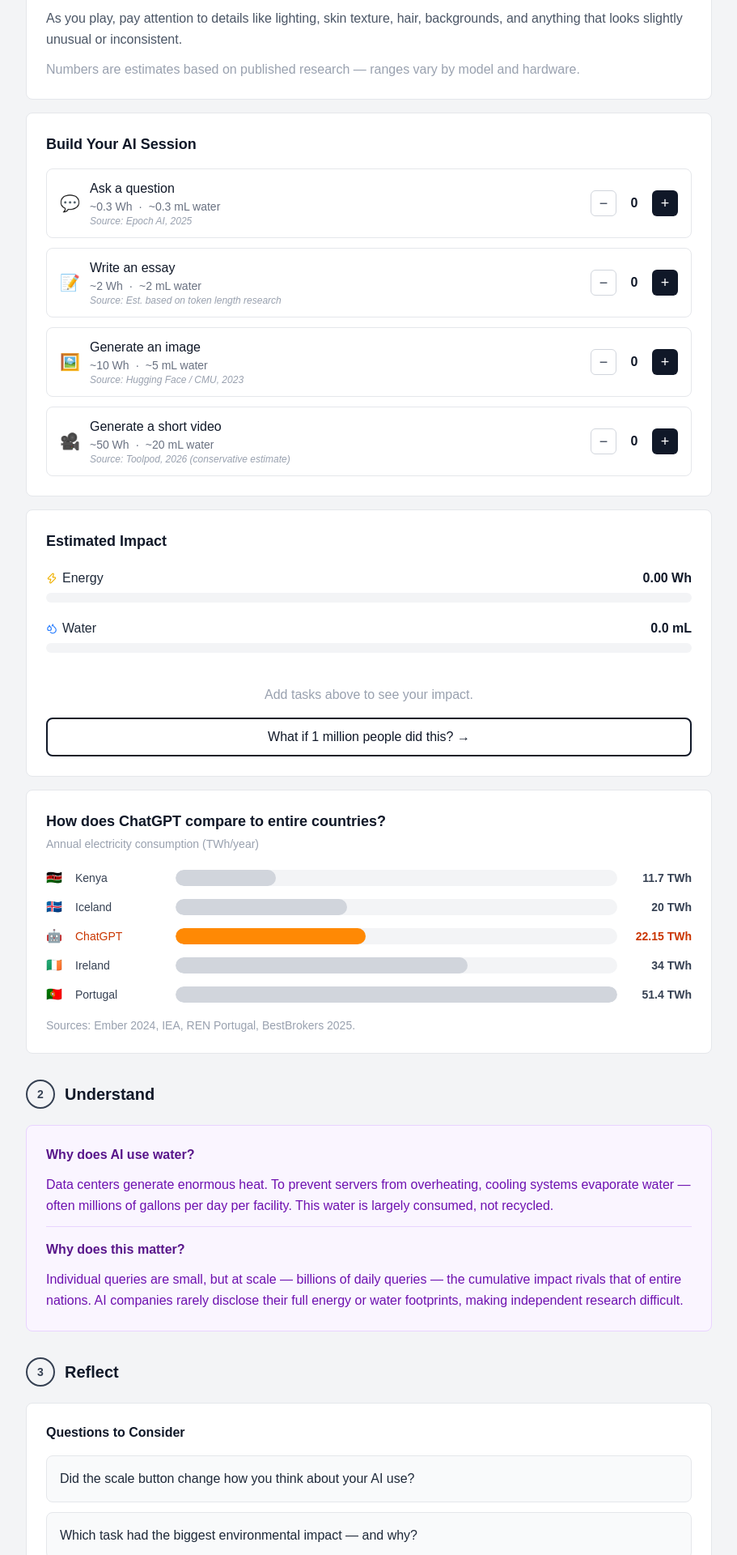
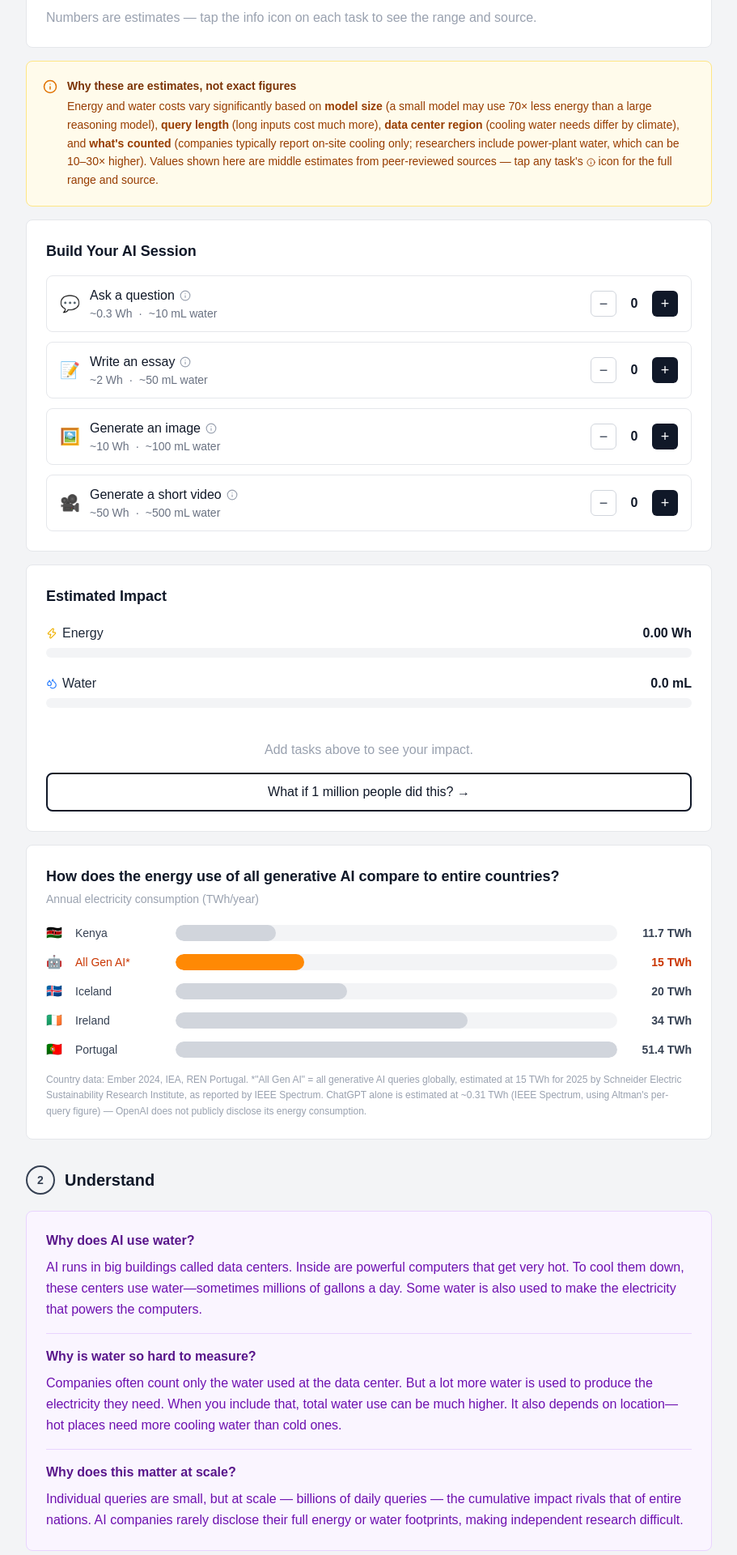
Before and after one commit to catebarry/ai-literacy-site, a Next.js app: page /modules/environment in a window 1280 px wide. Shown: the part 460-2380 px from the top of the page at 81% size, without its empty margins (184-1095 px from the left). Built offline with nearby package versions, Linux system fonts and the light colour scheme.

Commit message:
updated environmental module

```diff
--- a/app/modules/environment/page.tsx
+++ b/app/modules/environment/page.tsx
@@ -2,63 +2,103 @@
 
 import { useState } from "react";
 import Link from "next/link";
-import { ArrowLeft, BookOpen, CheckCircle, Zap, Droplets } from "lucide-react";
+import { ArrowLeft, BookOpen, CheckCircle, Zap, Droplets, Info } from "lucide-react";
 
 type Task = {
   name: string;
   emoji: string;
   energy: number; // Wh
+  energyNote: string;
   water: number;  // mL
+  waterNote: string;
   source: string;
 };
+
+// ─── NOTES ON ESTIMATES ────────────────────────────────────────────────────
+//
+// ENERGY: Values are based on inference (query-time) compute only.
+//   • "Ask a question": ~0.3 Wh for a typical GPT-4o query (~500 output tokens).
+//     Source: Epoch AI (2025). The 2025 arxiv paper "How Hungry is AI?" (Jegham et al.)
+//     finds ~0.43 Wh for a short GPT-4o query. Reasoning models (o1, o3) can exceed
+//     33 Wh per long prompt — over 70× more than the simple figure shown here.
+//   • "Write an essay": ~2 Wh reflects a query with ~10,000 input tokens (~200 pages).
+//     Epoch AI estimates ~2.5 Wh for that scale; 2 Wh is a reasonable lower bound.
+//   • "Generate an image": 1–11 Wh depending on model size and resolution.
+//     Hugging Face/CMU (Luccioni et al., 2023) found Stable Diffusion XL uses
+//     ~10 Wh per image; more efficient models use ~1–2 Wh.
+//   • "Generate a short video": Rough estimate; video generation benchmarks are sparse.
+//     Treat as an order-of-magnitude figure.
+//
+// WATER: This is where uncertainty is widest.
+//   • Company-disclosed figures (e.g., Google's 0.26 mL per Gemini query) count
+//     only on-site cooling water — they exclude the water used in power generation.
+//   • Academic research (Li et al. 2023, "Making AI Less Thirsty") includes both
+//     on-site and power-plant cooling and estimates 10–25 mL per query for older
+//     GPT-3-era infrastructure. Independent analyses of modern models suggest ~5 mL
+//     (NIAIS report). The values below use ~10 mL for a simple query as a
+//     research-consensus middle estimate; real figures vary by region (water-intensive
+//     fossil fuel grids vs. hydro), data center cooling technology, and model size.
+//   • Water usage is poorly disclosed. Very few AI companies report full lifecycle
+//     water footprints, making independent verification difficult.
+//
+// ───────────────────────────────────────────────────────────────────────────
 
 const TASKS: Task[] = [
   {
     name: "Ask a question",
     emoji: "💬",
     energy: 0.3,
-    water: 0.3,
-    source: "Epoch AI, 2025",
+    energyNote: "Range: 0.3–0.5 Wh for standard models; up to 33+ Wh for reasoning models",
+    water: 10,
+    waterNote: "Range: 0.3 mL (company on-site only) to 25 mL (incl. power-plant water)",
+    source: "Epoch AI 2025 (energy); Li et al. 2023 / NIAIS (water)",
   },
   {
     name: "Write an essay",
     emoji: "📝",
     energy: 2,
-    water: 2,
-    source: "Est. based on token length research",
+    energyNote: "Reflects ~10k input tokens + long output; Epoch AI estimates ~2.5 Wh at this scale",
+    water: 50,
+    waterNote: "Scaled proportionally from simple-query estimate; varies significantly by region",
+    source: "Epoch AI 2025 (energy); scaled from Li et al. 2023 (water)",
   },
   {
     name: "Generate an image",
     emoji: "🖼️",
     energy: 10,
-    water: 5,
-    source: "Hugging Face / CMU, 2023",
+    energyNote: "High end of observed range (1–11 Wh); reflects a high-quality/large model",
+    water: 100,
+    waterNote: "Scaled from energy; high compute = high cooling demand",
+    source: "Luccioni et al. 2023, Hugging Face / CMU (energy); proportional estimate (water)",
   },
   {
     name: "Generate a short video",
     emoji: "🎥",
     energy: 50,
-    water: 20,
-    source: "Toolpod, 2026 (conservative estimate)",
+    energyNote: "Rough order-of-magnitude estimate; dedicated video-generation benchmarks are limited",
+    water: 500,
+    waterNote: "Proportional estimate; real figures will vary widely",
+    source: "Conservative estimate based on frame/token scaling (energy & water)",
   },
 ];
 
 // Annual electricity consumption in TWh — sorted ascending
-// Sources: Ember 2024, IEA, REN (Portugal), BestBrokers/Digital Journal (ChatGPT)
+// Country sources: Ember 2024, IEA, REN (Portugal)
+// "All Gen AI" figure: Schneider Electric Sustainability Research Institute (2025),
+// as reported by IEEE Spectrum. OpenAI does not publicly disclose ChatGPT's energy use;
+// IEEE Spectrum estimates ChatGPT alone at ~0.31 TWh using Altman's per-query figure.
 const COUNTRIES = [
     { name: "Kenya", twh: 11.7, flag: "🇰🇪", isAI: false },
+    { name: "All Gen AI*", twh: 15, flag: "🤖", isAI: true },
     { name: "Iceland", twh: 20, flag: "🇮🇸", isAI: false },
-    { name: "ChatGPT", twh: 22.15, flag: "🤖", isAI: true },
     { name: "Ireland", twh: 34, flag: "🇮🇪", isAI: false },
     { name: "Portugal", twh: 51.4, flag: "🇵🇹", isAI: false },
-//    { name: "UK", twh: 310, flag: "🇬🇧", isAI: false },
-//    { name: "Germany", twh: 485, flag: "🇩🇪", isAI: false },
-//    { name: "USA", twh: 4000, flag: "🇺🇸", isAI: false },
   ];
 
 export default function EnvironmentModule() {
   const [counts, setCounts] = useState<Record<string, number>>({});
   const [scaled, setScaled] = useState(false);
+  const [expandedTask, setExpandedTask] = useState<string | null>(null);
 
   const add = (name: string) =>
     setCounts((p) => ({ ...p, [name]: (p[name] || 0) + 1 }));
@@ -127,36 +167,50 @@ export default function EnvironmentModule() {
             add up — then hit the scale button to see what happens when a million
             people do the same thing.
           </p>
-          <p className="text-base text-gray-600 leading-relaxed mb-3">
-            As you play, pay attention to details like lighting, skin texture, hair,
-            backgrounds, and anything that looks slightly unusual or inconsistent.
-          </p>
           <p className="text-base text-gray-400">
-            Numbers are estimates based on published research — ranges vary by model and hardware.
+            Numbers are estimates — tap the info icon on each task to see the range and source.
           </p>
         </div>
 
+        {/* Nuance disclaimer */}
+        <div className="bg-amber-50 border border-amber-200 rounded-lg p-5 mb-4">
+          <div className="flex items-start gap-3">
+            <Info size={18} className="text-amber-600 mt-0.5 shrink-0" />
+            <div>
+              <p className="text-sm font-semibold text-amber-900 mb-1">Why these are estimates, not exact figures</p>
+              <p className="text-sm text-amber-800 leading-relaxed">
+                Energy and water costs vary significantly based on <strong>model size</strong> (a small model may use 70× less energy than a large reasoning model), <strong>query length</strong> (long inputs cost much more), <strong>data center region</strong> (cooling water needs differ by climate), and <strong>what's counted</strong> (companies typically report on-site cooling only; researchers include power-plant water, which can be 10–30× higher). Values shown here are middle estimates from peer-reviewed sources — tap any task&apos;s <Info size={11} className="inline" /> icon for the full range and source.
+              </p>
+            </div>
+          </div>
+        </div>
 
         {/* Task Builder */}
         <div className="bg-white border border-gray-200 rounded-lg p-6 mb-4">
           <p className="text-lg font-semibold text-gray-900 mb-4">Build Your AI Session</p>
           <div className="space-y-3">
             {TASKS.map((task) => (
-              <div
-                key={task.name}
-                className="flex items-center justify-between border border-gray-200 rounded-lg px-4 py-3"
+              <div key={task.name} className="border border-gray-200 rounded-lg overflow-hidden">
+                <div className="flex items-center justify-between px-4 py-3">
+                  <div className="flex items-center gap-3 flex-1 min-w-0">
+                    <span className="text-xl shrink-0">{task.emoji}</span>
+                    <div className="min-w-0">
+                      <div className="flex items-center gap-1.5">
+                        <p className="text-base font-medium text-gray-900">{task.name}</p>
+                        <button
+                          onClick={() => setExpandedTask(expandedTask === task.name ? null : task.name)}
+                          className="text-gray-400 hover:text-gray-600 transition-colors"
+                          aria-label="Show details"
                         >
-                <div className="flex items-center gap-3">
-                  <span className="text-xl">{task.emoji}</span>
-                  <div>
-                    <p className="text-base font-medium text-gray-900">{task.name}</p>
+                          <Info size={14} />
+                        </button>
+                      </div>
                       <p className="text-sm text-gray-500">
                         ~{task.energy} Wh &nbsp;·&nbsp; ~{task.water} mL water
                       </p>
-                    <p className="text-xs text-gray-400 italic">Source: {task.source}</p>
                     </div>
                   </div>
-                <div className="flex items-center gap-3">
+                  <div className="flex items-center gap-3 shrink-0">
                     <button
                       onClick={() => remove(task.name)}
                       className="w-8 h-8 flex items-center justify-center border border-gray-300 text-gray-700 rounded-md hover:bg-gray-100 text-lg font-medium"
@@ -173,6 +227,25 @@ export default function EnvironmentModule() {
                       +
                     </button>
                   </div>
+                </div>
+
+                {/* Expanded detail panel */}
+                {expandedTask === task.name && (
+                  <div className="border-t border-gray-100 bg-gray-50 px-4 py-3 space-y-2">
+                    <div>
+                      <span className="text-xs font-semibold text-yellow-700">⚡ Energy range: </span>
+                      <span className="text-xs text-gray-600">{task.energyNote}</span>
+                    </div>
+                    <div>
+                      <span className="text-xs font-semibold text-blue-700">💧 Water range: </span>
+                      <span className="text-xs text-gray-600">{task.waterNote}</span>
+                    </div>
+                    <div>
+                      <span className="text-xs font-semibold text-gray-500">Source: </span>
+                      <span className="text-xs text-gray-400 italic">{task.source}</span>
+                    </div>
+                  </div>
+                )}
               </div>
             ))}
           </div>
@@ -226,7 +299,7 @@ export default function EnvironmentModule() {
             <div className="h-3 bg-gray-100 rounded-full overflow-hidden">
               <div
                 className="h-full bg-blue-400 rounded-full transition-all duration-500"
-                style={{width: `${hasAny ? logBar(totalWater, scaled ? 20_000_000 : 20000) : 0}%`}}
+                style={{width: `${hasAny ? logBar(totalWater, scaled ? 500_000_000 : 500_000) : 0}%`}}
               />
             </div>
           </div>
@@ -296,7 +369,7 @@ export default function EnvironmentModule() {
         {/* Country Comparison */}
         <div className="bg-white border border-gray-200 rounded-lg p-6 mb-4">
           <p className="text-lg font-semibold text-gray-900 mb-1">
-            How does ChatGPT compare to entire countries?
+            How does the energy use of all generative AI compare to entire countries?
           </p>
           <p className="text-sm text-gray-400 mb-5">
             {"Annual electricity consumption (TWh/year)"}
@@ -317,7 +390,8 @@ export default function EnvironmentModule() {
                     className={`h-full rounded-full transition-all duration-700 ${
                       c.isAI ? "bg-orange-400" : "bg-gray-300"
                     }`}
-                    style={{ width: `${(c.twh / maxTwh) * 100}%` }}                  />
+                    style={{ width: `${(c.twh / maxTwh) * 100}%` }}
+                  />
                 </div>
                 <span
                   className={`text-sm w-20 text-right shrink-0 font-semibold ${
@@ -329,8 +403,8 @@ export default function EnvironmentModule() {
               </div>
             ))}
           </div>
-          <p className="text-sm text-gray-400 mt-4">
-            {"Sources: Ember 2024, IEA, REN Portugal, BestBrokers 2025."}
+          <p className="text-xs text-gray-400 mt-4 leading-relaxed">
+            Country data: Ember 2024, IEA, REN Portugal. *"All Gen AI" = all generative AI queries globally, estimated at 15 TWh for 2025 by Schneider Electric Sustainability Research Institute, as reported by IEEE Spectrum. ChatGPT alone is estimated at ~0.31 TWh (IEEE Spectrum, using Altman's per-query figure) — OpenAI does not publicly disclose its energy consumption.
           </p>
         </div>
 
@@ -342,20 +416,34 @@ export default function EnvironmentModule() {
           <h2 className="text-xl font-semibold text-gray-900">Understand</h2>
         </div>
 
-
         {/* Explanation */}
-        <div className="bg-purple-50 border border-purple-200 rounded-lg p-6 mb-4 space-y-3">
-          <p className="text-base font-semibold text-purple-900">
+        <div className="bg-purple-50 border border-purple-200 rounded-lg p-6 mb-4 space-y-4">
+          <div>
+            <p className="text-base font-semibold text-purple-900 mb-2">
               Why does AI use water?
             </p>
             <p className="text-base text-purple-800 leading-relaxed">
-            Data centers generate enormous heat. To prevent servers from overheating,
-            cooling systems evaporate water — often millions of gallons per day per facility.
-            This water is largely consumed, not recycled.
+              AI runs in big buildings called data centers. Inside are powerful computers
+              that get very hot. To cool them down, these centers use water—sometimes millions of gallons a day.
+              Some water is also used to make the electricity that powers the computers.
             </p>
+          </div>
+
           <div className="border-t border-purple-200 pt-4">
-            <p className="text-base font-semibold text-purple-900 mb-3">
-              Why does this matter?
+            <p className="text-base font-semibold text-purple-900 mb-2">
+              Why is water so hard to measure?
+            </p>
+            <p className="text-base text-purple-800 leading-relaxed">
+              Companies often count only the water used at the data center.
+              But a lot more water is used to produce the electricity they need.
+              When you include that, total water use can be much higher.
+              It also depends on location—hot places need more cooling water than cold ones.
+            </p>
+          </div>
+
+          <div className="border-t border-purple-200 pt-4">
+            <p className="text-base font-semibold text-purple-900 mb-2">
+              Why does this matter at scale?
             </p>
             <p className="text-base text-purple-800 leading-relaxed">
               Individual queries are small, but at scale — billions of daily queries — the
@@ -381,6 +469,7 @@ export default function EnvironmentModule() {
               "Did the scale button change how you think about your AI use?",
               "Which task had the biggest environmental impact — and why?",
               "Should AI companies be required to show energy costs before you submit a prompt?",
+              "If company-reported water figures are much lower than academic estimates, who should you trust — and why might companies report differently?",
             ].map((q) => (
               <div
                 key={q}
@@ -392,21 +481,70 @@ export default function EnvironmentModule() {
           </div>
         </div>
 
+        {/* What You Can Do */}
+        <div className="bg-green-50 border border-green-200 rounded-lg p-6 mb-4">
+          <p className="text-base font-semibold text-green-900 mb-4">
+            What You Can Do
+          </p>
+
+          <ul className="space-y-3 text-base text-green-800">
+            <li className="flex items-start gap-2">
+              <span>✓</span>
+              <span>Use AI intentionally instead of automatically</span>
+            </li>
+
+            <li className="flex items-start gap-2">
+              <span>✓</span>
+              <span>Avoid repetitive or unnecessary AI tasks</span>
+            </li>
+
+            <li className="flex items-start gap-2">
+              <span>✓</span>
+              <span>Keep requests simple when possible</span>
+            </li>
+
+            <li className="flex items-start gap-2">
+              <span>✓</span>
+              <span>Remember that small actions add up at scale</span>
+            </li>
+
+          </ul>
+        </div>
+
         {/* Learn More */}
         <div className="bg-white border border-gray-200 rounded-lg p-6 mb-10">
           <p className="text-base font-semibold text-gray-900 mb-4">Learn More</p>
           <div className="space-y-2">
             {[
-              "Epoch AI — How much energy does ChatGPT use? (2025)",
-              "MIT Technology Review — We did the math on AI's energy footprint (2025)",
-              "Google Cloud — Measuring the environmental impact of AI inference (2025)",
+              {
+                label: "Epoch AI — How much energy does ChatGPT use? (2025)",
+                href: "https://epoch.ai/gradient-updates/how-much-energy-does-chatgpt-use",
+              },
+              {
+                label: "MIT Technology Review — We did the math on AI's energy footprint (2025)",
+                href: "https://www.technologyreview.com/2025/05/20/1116327/ai-energy-usage-climate-footprint-big-tech/",
+              },
+              {
+                label: "Li et al. — Making AI Less Thirsty: water footprint of AI models (2023)",
+                href: "https://arxiv.org/abs/2304.03271",
+              },
+              {
+                label: "Luccioni et al. — Power Hungry Processing: carbon cost of AI tasks (2023)",
+                href: "https://arxiv.org/abs/2311.16863",
+              },
+              {
+                label: "Jegham et al. — How Hungry is AI? Energy, water & carbon of LLM inference (2025)",
+                href: "https://arxiv.org/html/2505.09598v1",
+              },
             ].map((item) => (
               <a
-                key={item}
-                href="#"
+                key={item.href}
+                href={item.href}
+                target="_blank"
+                rel="noopener noreferrer"
                 className="flex items-center gap-1.5 text-base text-blue-600 hover:underline"
               >
-                {"→ " + item}
+                {"→ " + item.label}
               </a>
             ))}
           </div>
```
Lines whose indentation alone changed are shown as unchanged.
